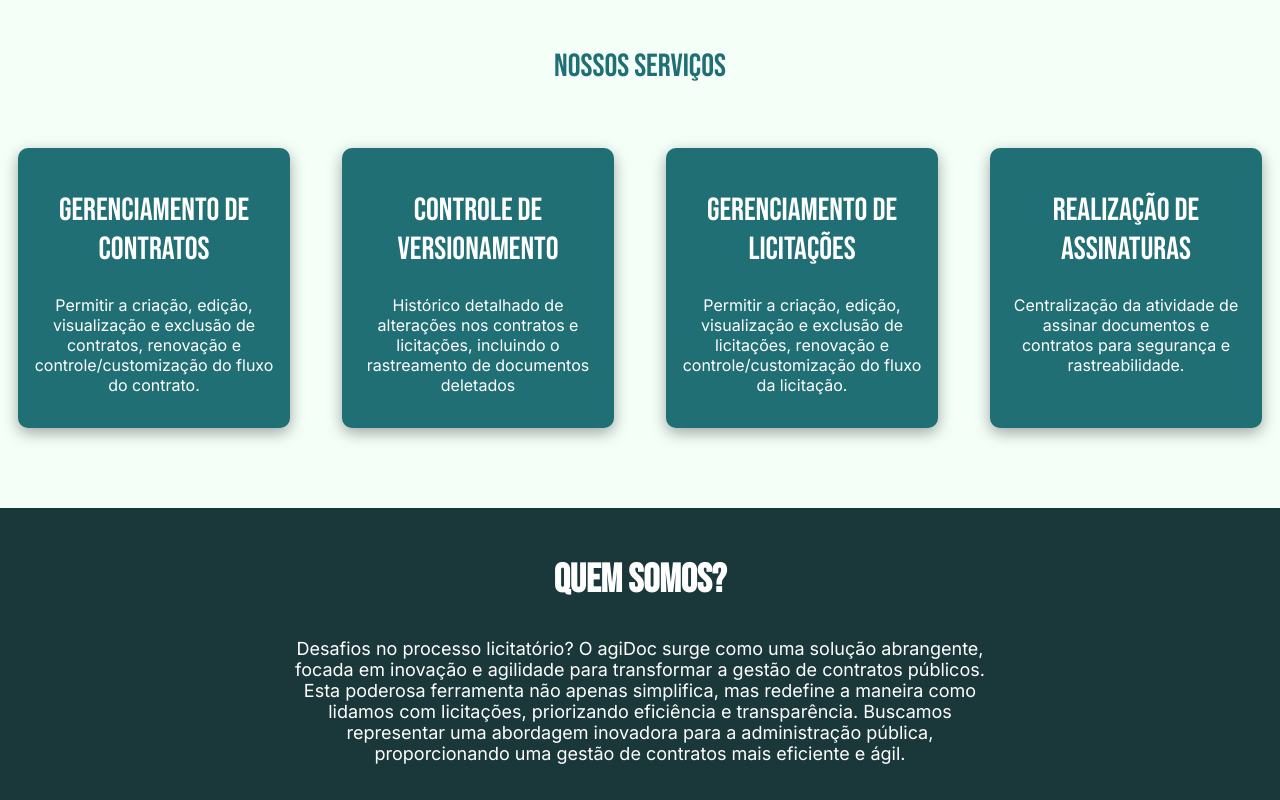
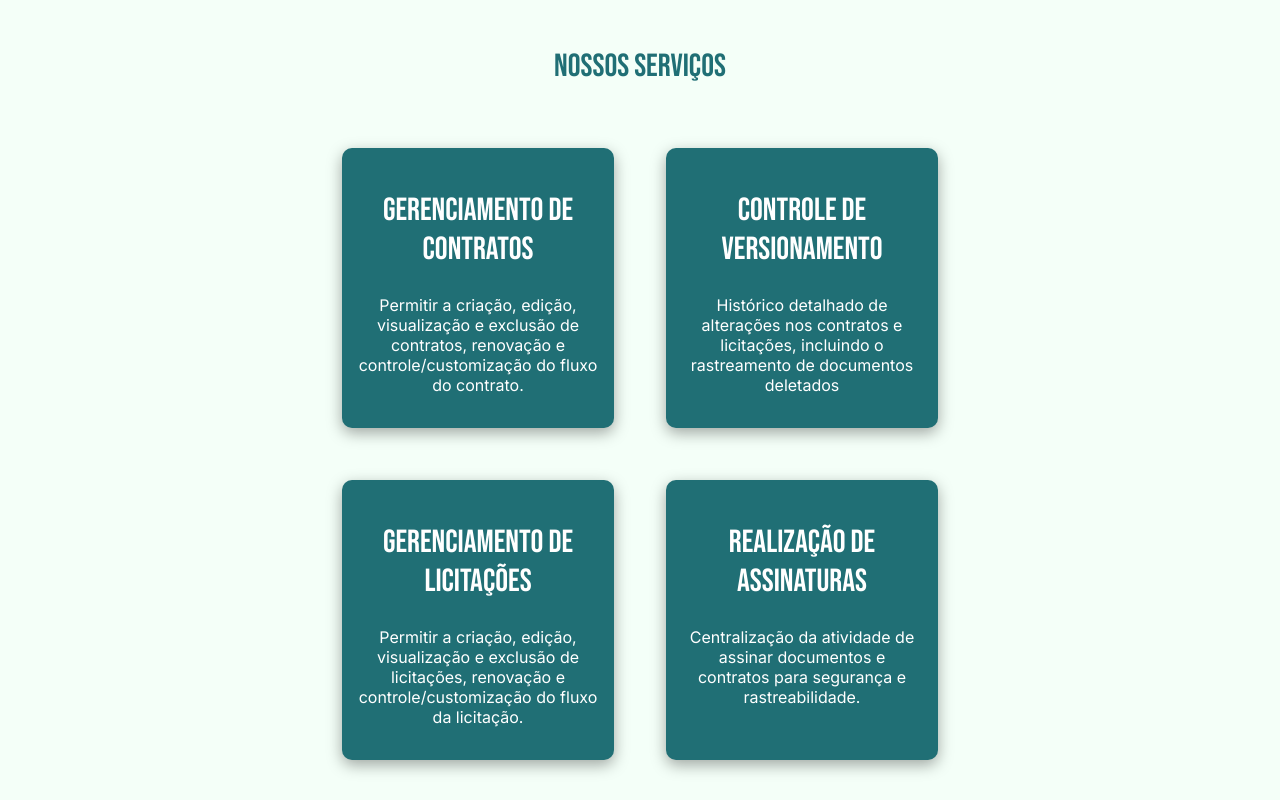
Before and after one commit to Ermeson23/vs13-04-agiDoc, a React (Vite) app: page / in a window 1280 px wide. Shown: the part 600-1400 px from the top of the page. Built offline with nearby package versions, Linux system fonts and the light colour scheme.

Commit message:
grid responsivity glitch fix

```diff
--- a/src/components/homeComponents/OurServices.css
+++ b/src/components/homeComponents/OurServices.css
@@ -19,7 +19,7 @@
 }
 
 .custom-row {
-    display: grid;
+    display: grid !important;
     grid-template-columns: repeat(2, 1fr);
     gap: 1rem;
 }
```
